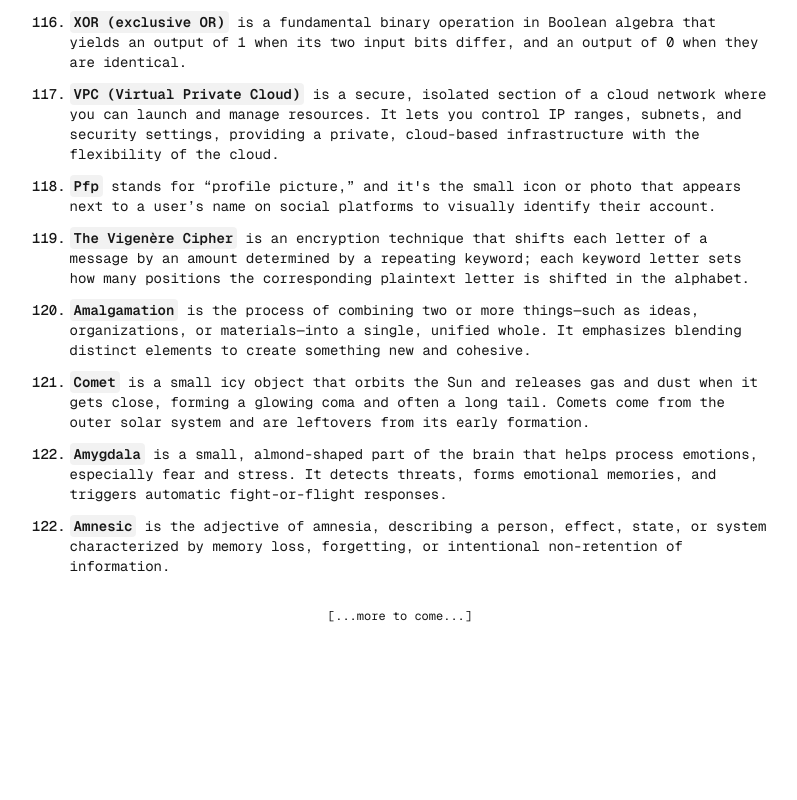
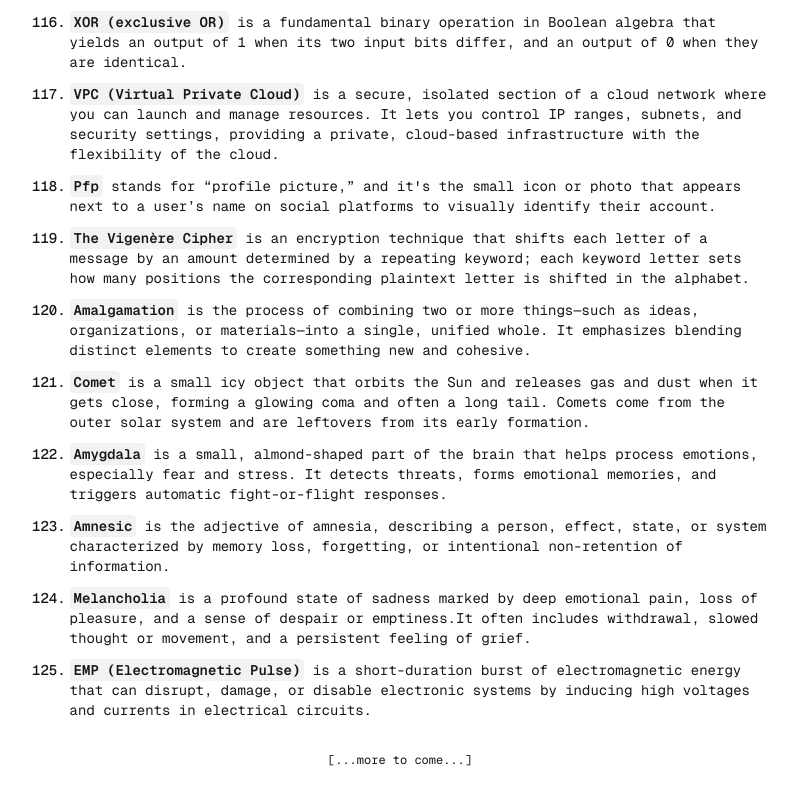
Before and after one commit to BrahimBoussada/mind-log, a Next.js app: page / in a window 1280 px wide. Shown: the part 7491-8291 px from the top of the page, without its empty margins (240-1037 px from the left). Before the commit the page ends 8147 px from the top, so only its background shows below. Built offline with nearby package versions, Linux system fonts and the light colour scheme.

Commit message:
log:18-12-2025

```diff
--- a/src/app/page.tsx
+++ b/src/app/page.tsx
@@ -1169,11 +1169,31 @@ export default function Home() {
         </Note>
 
         <Note>
-          <N>122.</N>
+          <N>123.</N>
           <Text>
             <Key>Amnesic</Key> is the adjective of amnesia, describing a person,
             effect, state, or system characterized by memory loss, forgetting,
             or intentional non-retention of information.
+          </Text>
+        </Note>
+
+        <Note>
+          <N>124.</N>
+          <Text>
+            <Key>Melancholia</Key> is a profound state of sadness marked by deep
+            emotional pain, loss of pleasure, and a sense of despair or
+            emptiness.It often includes withdrawal, slowed thought or movement,
+            and a persistent feeling of grief.
+          </Text>
+        </Note>
+
+        <Note>
+          <N>125.</N>
+          <Text>
+            <Key>EMP (Electromagnetic Pulse)</Key> is a short-duration burst of
+            electromagnetic energy that can disrupt, damage, or disable
+            electronic systems by inducing high voltages and currents in
+            electrical circuits.
           </Text>
         </Note>
 
```
